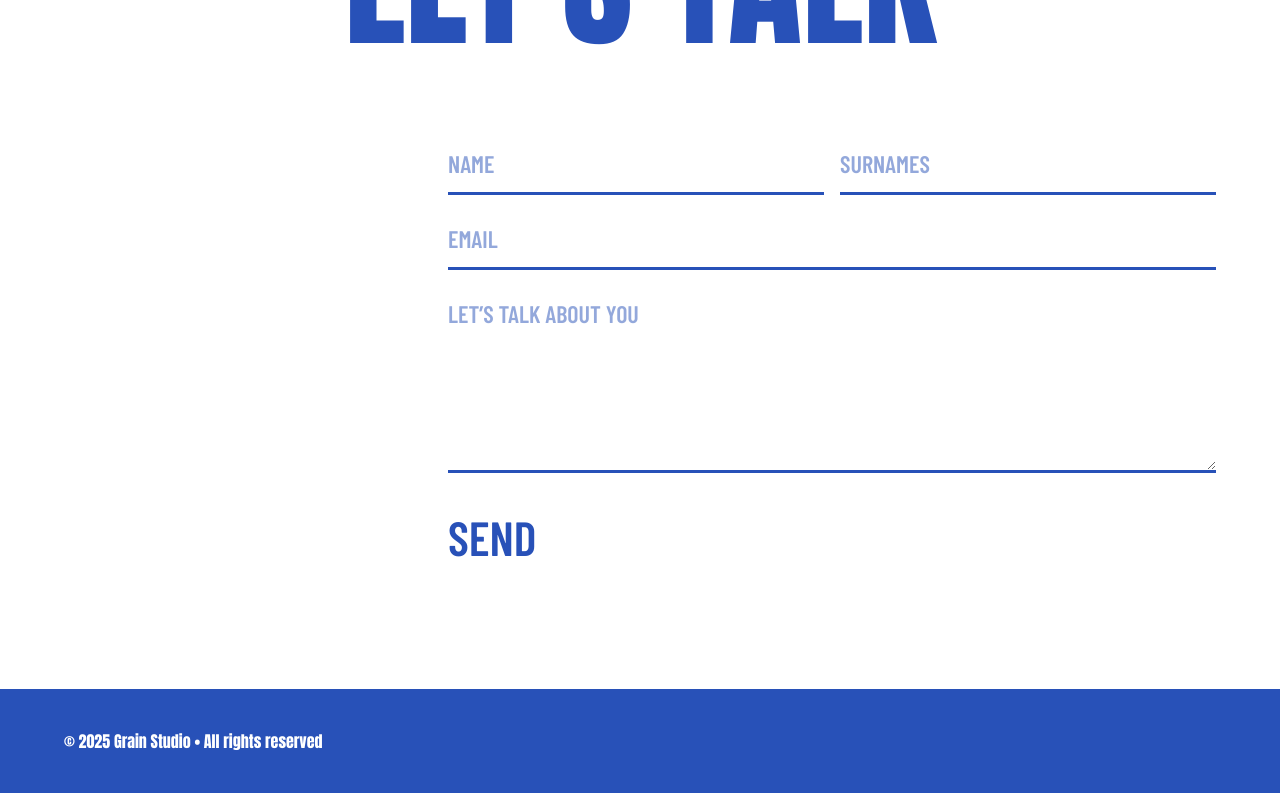
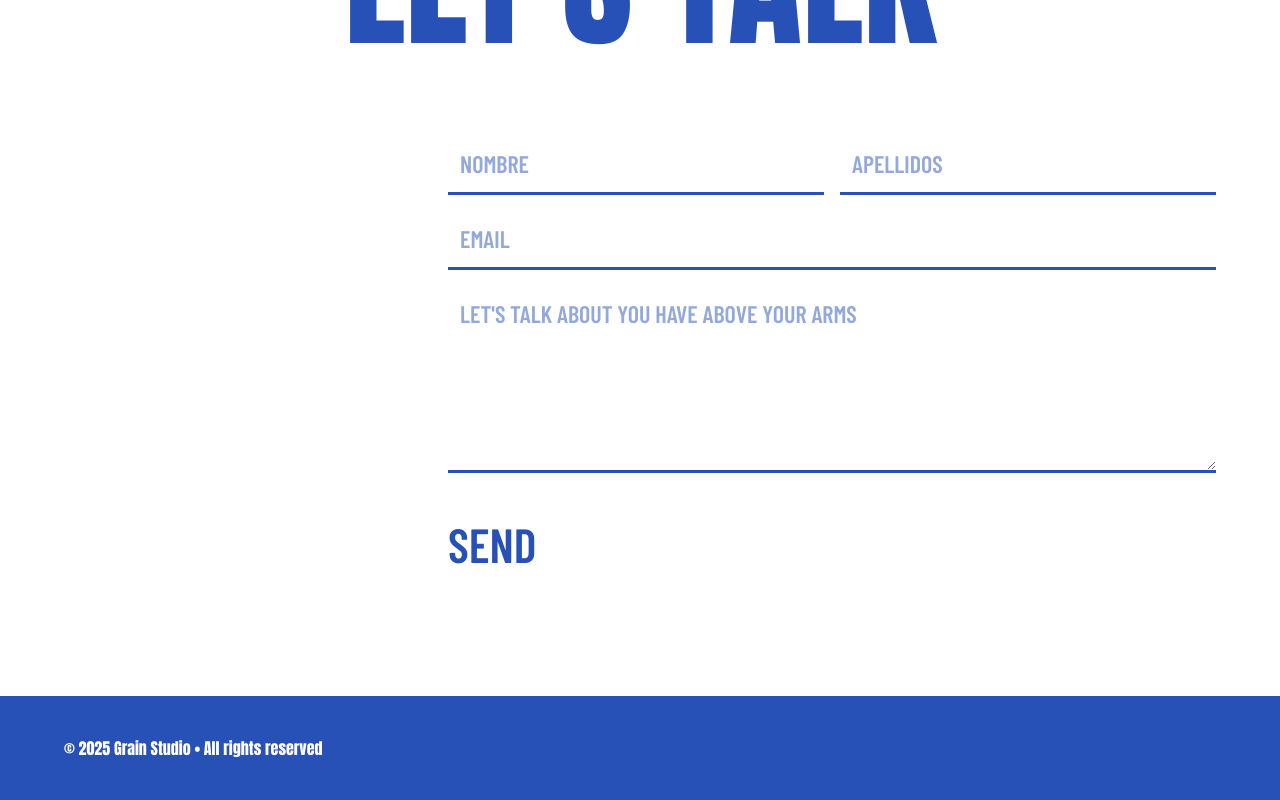
Before and after one commit to oriahector/grain-studio, a React (Vite) app: page / in a window 1280 px wide. Shown: the part 4236-5036 px from the top of the page. Built offline with nearby package versions, Linux system fonts and the light colour scheme; no server answers; a web font is replaced by a local one.

Commit message:
first commit

```diff
--- a/src/sections/Contact.tsx
+++ b/src/sections/Contact.tsx
@@ -12,6 +12,12 @@ export function Contact() {
     email: '',
     message: '',
   })
+  const [errors, setErrors] = React.useState({
+    name: false,
+    lastName: false,
+    email: false,
+    message: false
+  })
   const [status, setStatus] = React.useState<'idle'|'sending'|'ok'|'error'>('idle')
   const [errorMsg, setErrorMsg] = React.useState('')
 
@@ -20,8 +26,24 @@ export function Contact() {
     setFormData((s) => ({ ...s, [name]: value }))
   }
 
+  const validateForm = () => {
+    const newErrors = {
+      name: formData.name.trim() === '',
+      lastName: formData.lastName.trim() === '',
+      email: !/^[^\s@]+@[^\s@]+\.[^\s@]+$/.test(formData.email),
+      message: formData.message.trim() === ''
+    }
+    setErrors(newErrors)
+    return !Object.values(newErrors).some(error => error)
+  }
+
   const handleSubmit = async (e: React.FormEvent) => {
     e.preventDefault()
+
+    if (!validateForm()) {
+      return
+    }
+
     setErrorMsg('')
     setStatus('sending')
 
@@ -73,39 +95,88 @@ export function Contact() {
         </h2>
 
         <form
+          noValidate
           className="w-full mt-20 max-w-3xl grid gap-4 md:grid-cols-2 font-arimo ml-auto text-2xl font-semibold"
           onSubmit={handleSubmit}
         >
+                    <div className="relative">
             <input
               name="name"
               value={formData.name}
-            onChange={onChange}
-            placeholder="Name"
-            className="rounded-none border-b-3 border-[--color-bg]/40 bg-transparent py-3 text-[--color-bg] placeholder-[--color-bg]/70 outline-none focus:border-[--color-bg] uppercase"
+              onChange={(e) => {
+                setFormData(prev => ({ ...prev, name: e.target.value }))
+                setErrors(prev => ({ ...prev, name: false }))
+              }}
+              placeholder="Nombre"
+              className={`w-full rounded-none border-b-3 bg-transparent p-3 text-[--color-bg] placeholder-[--color-bg]/70 outline-none uppercase transition-colors ${
+                errors.name ? 'border-red-700' : 'border-[--color-bg]/40 focus:border-[--color-bg]'
+              }`}
             />
+            {errors.name && (
+              <span className="absolute right-0 top-1/2 -translate-y-1/2 uppercase text-red-700">
+                Field Required
+              </span>
+            )}
+          </div>
+          <div className="relative">
             <input
               name="lastName"
               value={formData.lastName}
-            onChange={onChange}
-            placeholder="Surnames"
-            className="rounded-none border-b-3 border-[--color-bg]/40 bg-transparent py-3 text-[--color-bg] placeholder-[--color-bg]/70 outline-none focus:border-[--color-bg] uppercase"
+              onChange={(e) => {
+                setFormData(prev => ({ ...prev, lastName: e.target.value }))
+                setErrors(prev => ({ ...prev, lastName: false }))
+              }}
+              placeholder="Apellidos"
+              className={`w-full rounded-none border-b-3 bg-transparent p-3 text-[--color-bg] placeholder-[--color-bg]/70 outline-none uppercase transition-colors ${
+                errors.lastName ? 'border-red-700' : 'border-[--color-bg]/40 focus:border-[--color-bg]'
+              }`}
             />
+            {errors.lastName && (
+              <span className="absolute right-0 top-1/2 -translate-y-1/2 uppercase text-red-700">
+                Field Required
+              </span>
+            )}
+          </div>
+          <div className="relative md:col-span-2">
             <input
               type="email"
               name="email"
               value={formData.email}
-            onChange={onChange}
+              onChange={(e) => {
+                setFormData(prev => ({ ...prev, email: e.target.value }))
+                setErrors(prev => ({ ...prev, email: false }))
+              }}
               placeholder="Email"
-            className="md:col-span-2 rounded-none border-b-3 border-[--color-bg]/40 bg-transparent py-3 text-[--color-bg] placeholder-[--color-bg]/70 outline-none focus:border-[--color-bg] uppercase"
+              className={`w-full rounded-none border-b-3 bg-transparent p-3 text-[--color-bg] placeholder-[--color-bg]/70 outline-none uppercase transition-colors ${
+                errors.email ? 'border-red-700' : 'border-[--color-bg]/40 focus:border-[--color-bg]'
+              }`}
             />
+            {errors.email && (
+              <span className="absolute right-0 top-1/2 -translate-y-1/2 uppercase text-red-700">
+                Valid Email required
+              </span>
+            )}
+          </div>
+          <div className="relative md:col-span-2">
             <textarea
               name="message"
               value={formData.message}
-            onChange={onChange}
-            placeholder="Let’s talk about you"
+              onChange={(e) => {
+                setFormData(prev => ({ ...prev, message: e.target.value }))
+                setErrors(prev => ({ ...prev, message: false }))
+              }}
+              placeholder="Let's talk about you have above your arms"
               rows={5}
-            className="md:col-span-2 rounded-none border-b-3 border-[--color-bg]/40 bg-transparent py-3 text-[--color-bg] placeholder-[--color-bg]/70 outline-none focus:border-[--color-bg] uppercase"
+              className={`w-full rounded-none border-b-3 bg-transparent p-3 text-[--color-bg] placeholder-[--color-bg]/70 outline-none uppercase transition-colors ${
+                errors.message ? 'border-red-700' : 'border-[--color-bg]/40 focus:border-[--color-bg]'
+              }`}
             />
+            {errors.message && (
+              <span className="absolute right-0 top-4 text-red-700 uppercase">
+                Field Required
+              </span>
+            )}
+          </div>
 
           <div className="md:col-span-2 flex justify-start mt-6 text-2xl md:text-5xl uppercase">
             {status !== 'sending' && <Button type="submit">Send </Button> }
```
Lines whose indentation alone changed are shown as unchanged.
